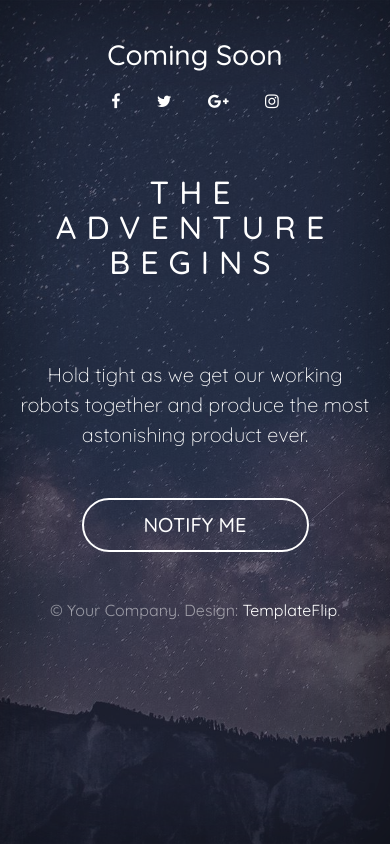
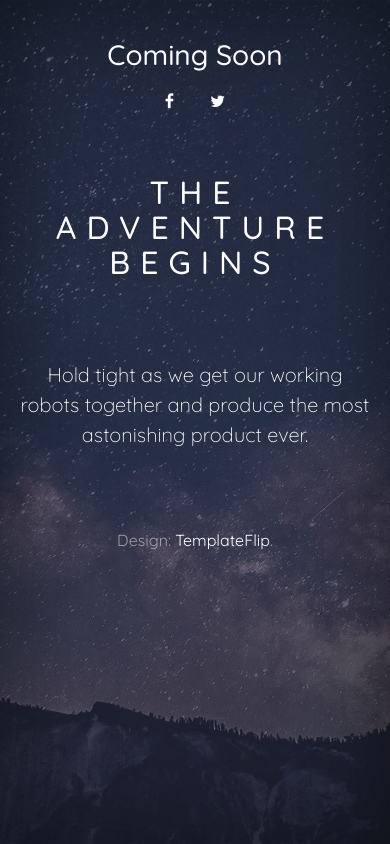
Before and after one commit to kanishkkunal/comingsoon, a plain HTML site: page index.html in a window 390 px wide. Drawn offline with nearby package versions, Linux system fonts and the light colour scheme.

Commit message:
Updating homepage

```diff
--- a/index.html
+++ b/index.html
@@ -4,7 +4,7 @@
     <meta charset="UTF-8">
     <meta http-equiv="X-UA-Compatible" content="IE=edge">
     <meta name="viewport" content="width=device-width, initial-scale=1">
-    <title>Coming Soon Bootstrap 4 Template Demo</title>
+    <title>Coming Soon</title>
     <meta name="description" content="Demo of A Free Coming Soon Bootstrap 4 Template by TemplateFlip.com."/>
     <link href="https://fonts.googleapis.com/css?family=Quicksand:300,400,500,700" rel="stylesheet">
     <link href="https://maxcdn.bootstrapcdn.com/bootstrap/4.0.0-beta/css/bootstrap.min.css" rel="stylesheet">
@@ -18,20 +18,17 @@
         <div class="inner">
           <h3 class="masthead-brand">Coming Soon</h3>
           <nav class="nav nav-masthead">
-            <a class="nav-link nav-social" href="#"><i class="fa fa-facebook" aria-hidden="true"></i></a>
-            <a class="nav-link nav-social" href="#"><i class="fa fa-twitter" aria-hidden="true"></i></a>
-            <a class="nav-link nav-social" href="#"><i class="fa fa-google-plus" aria-hidden="true"></i></a>
-            <a class="nav-link nav-social" href="#"><i class="fa fa-instagram" aria-hidden="true"></i></a>
+            <a class="nav-link nav-social" href="https://www.facebook.com/kunruchcreations"><i class="fa fa-facebook" aria-hidden="true"></i></a>
+            <a class="nav-link nav-social" href="https://twitter.com/kunruch"><i class="fa fa-twitter" aria-hidden="true"></i></a>
           </nav>
         </div>
       </div><br>      <div class="inner cover">
         <h1 class="cover-heading">The adventure Begins</h1>
         <p class="lead cover-copy">Hold tight as we get our working robots together and produce the most astonishing product ever.</p>
-        <p class="lead"><button type="button" class="btn btn-lg btn-default btn-notify" data-toggle="modal" data-target="#subscribeModal">Notify Me</button></p>
       </div>
       <div class="mastfoot">
         <div class="inner">
-          <p>&copy; Your Company. Design: <a href="https://templateflip.com/" target="_blank">TemplateFlip</a>.</p>
+          <p>Design: <a href="https://templateflip.com/" target="_blank">TemplateFlip</a>.</p>
         </div>
       </div>
       <div class="modal fade" id="subscribeModal" tabindex="-1" role="dialog" aria-labelledby="subscribeModalLabel" aria-hidden="true">
```
